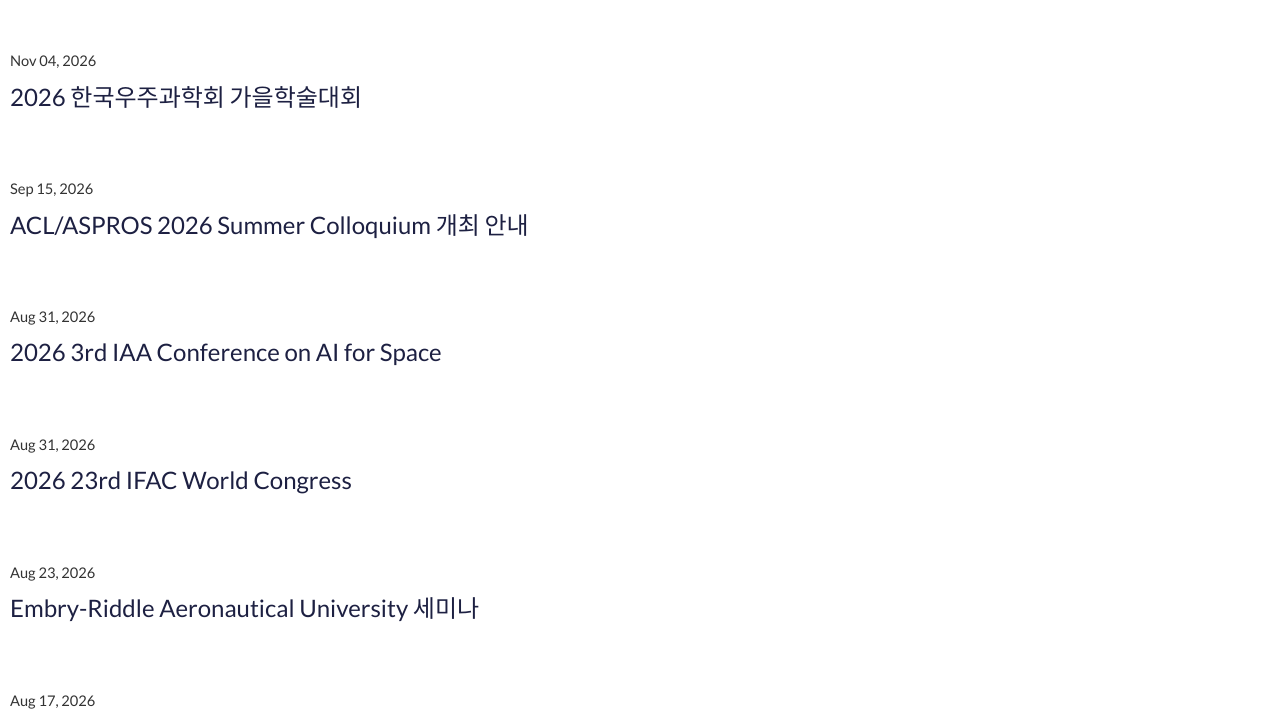
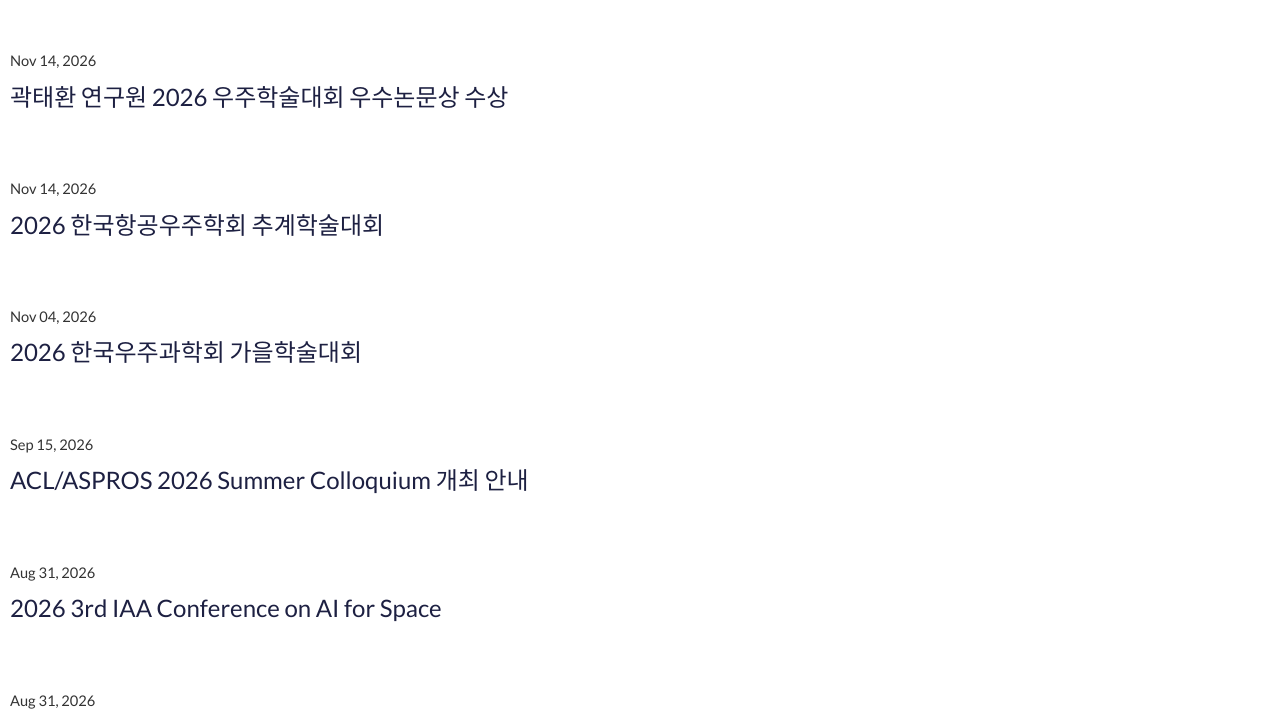
Before and after one commit to anceshyeon/ASPROS-homepage, a plain HTML site: page index.html in a window 1280 px wide. Shown: the part 468-1186 px from the top of the page. Drawn offline with Linux system fonts and the light colour scheme.

Commit message:
update news and domestic conference

```diff
--- a/index.html
+++ b/index.html
@@ -586,6 +586,72 @@ const BANNER_IMAGE =
 
 
 const newsData = [
+  {
+    id: "koag-award-2026",
+
+    images: [
+      { file: "koag-award(1).jpeg", width: "800px"},
+      { file: "koag-award(2).jpeg", width: "800px"}
+    ],
+
+    date: "Nov 14, 2026",
+
+    title: "곽태환 연구원 2026 우주학술대회 우수논문상 수상",
+
+    content: `
+      <p>
+        ASPROS의 곽태환 연구원이 2026 한국항공우주학회 우주학술대회에서 발표한 논문으로 우수 논문상을 수상하였습니다.
+        수상 논문의 제목은 '우주기반 우주감시를 위한 각도 기반 정밀 상대궤도 결정 알고리즘'입니다.
+      </p>
+
+      <p>
+        곽태환 연구원의 수상을 진심으로 축하합니다!
+      </p>
+      `
+  },
+{
+    id: "ksas-fall-conference-2026",
+
+    images: [
+      { file: "ksas-fall-2026.jpeg", width: "800px"}
+    ],
+
+    date: "Nov 14, 2026",
+
+    title: "2026 한국항공우주학회 추계학술대회",
+
+    content: `
+      <p>
+        2026년 11월 10일부터 13일까지 강원도 정선군에서 개최된 한국항공우주학회 추계학술대회에 ASPROS 연구원들이 참석하였습니다.
+        항공우주학회에 참석한 ASPROS 연구원은 곽태환 연구원, 이준원 연구원, 변인근 연구원, 정태우 연구원, 조상현 연구원입니다.
+        또한 ACL 연구원들도 참석하여 일정을 함께 하였습니다.
+        ASPROS 연구원들은 각자 아래의 주제에 대해 발표를 진행하였습니다.
+      </p>
+
+      <ul>
+        <li>
+          <strong>이준원 연구원</strong><br>
+          "대기 외란을 고려한 저궤도 위성 광통신 통합 PAT 시스템 성능 분석"
+        </li>
+
+        <li>
+          <strong>정태우 연구원</strong><br>
+          "단기간 재진입 예측을 위한 궤도 전파기 개발 및 ERS-2 재진입 분석"
+        </li>
+
+        <li>
+          <strong>조상현 연구원</strong><br>
+          "전체 LEO 위성의 충돌확률 분석을 위한 Time Filter의 계산 시간 단축"
+        </li>
+
+        <li>
+          <strong>변인근 연구원</strong><br>
+          "미국 국가발사 거버넌스 분석을 통한 한국형 국가발사 통합관리체계 제안"
+        </li>
+      </ul>
+      `
+  },
+
   {
     id: "ksss-fall-conference-2026",
 
```
Also changed, not shown: 4 other files.
